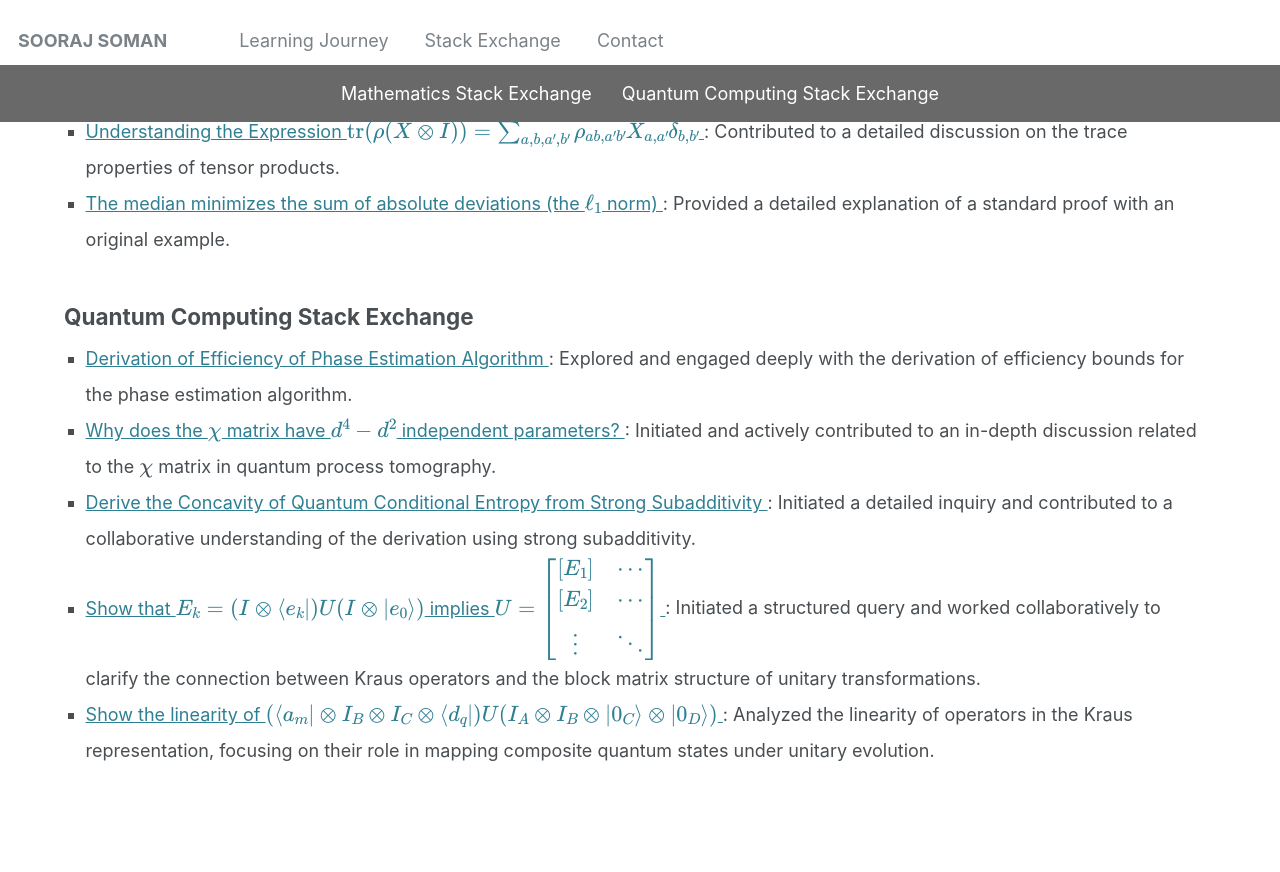
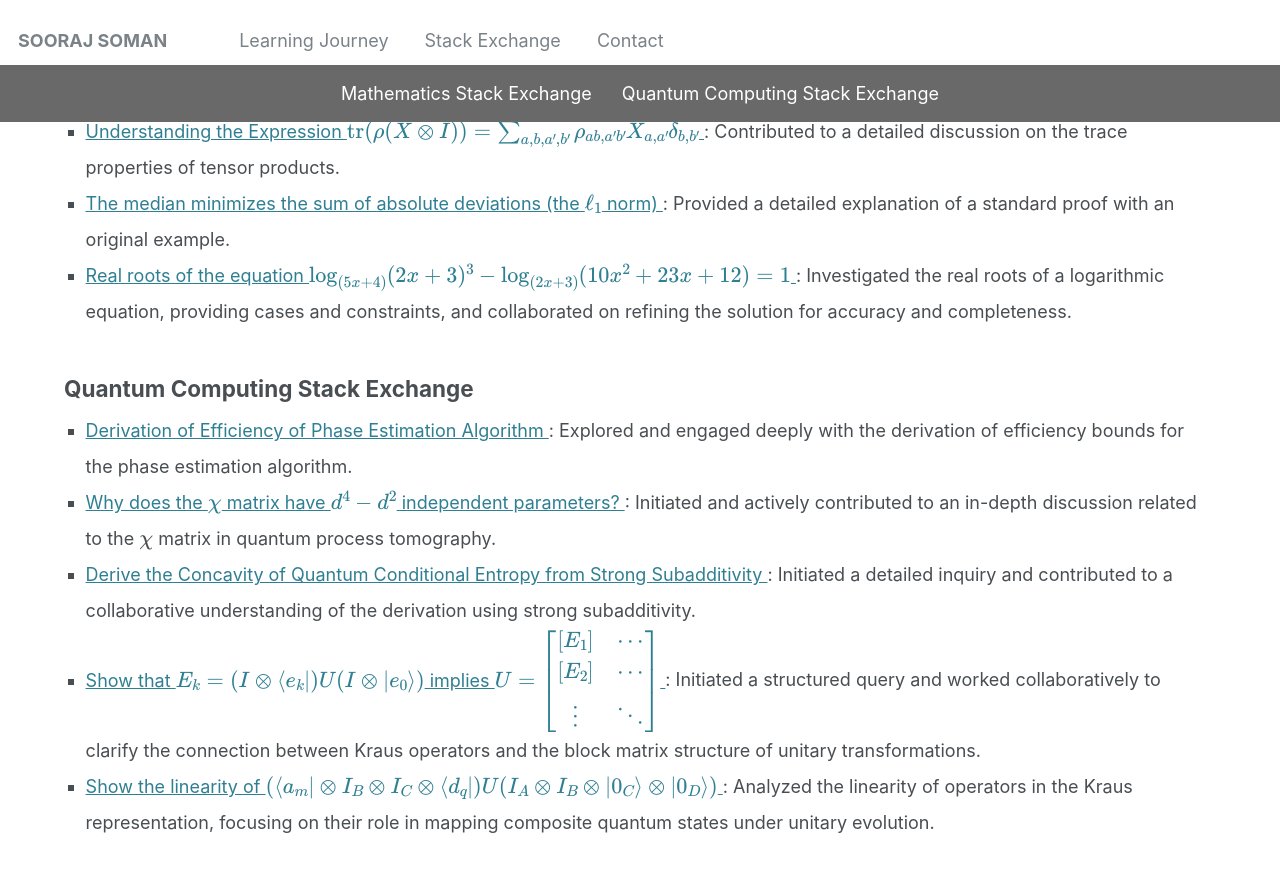
Before and after one commit to soorajss1729/soorajss1729.github.io, a Jekyll site: the page built from _stac/stac.md, in a window 1280 px wide and 900 px high, scrolled down 465 px. Shown: the top 872 px of the window. Built offline with Jekyll 4.4.1, drawn with Linux system fonts in a browser that asks for light colours.

Commit message:
Update stac.md

```diff
--- a/_stac/stac.md
+++ b/_stac/stac.md
@@ -81,6 +81,11 @@
         The median minimizes the sum of absolute deviations (the $\ell_1$ norm)
       </a>: Provided a detailed explanation of a standard proof with an original example.
     </li>
+    <li>
+      <a href="https://math.stackexchange.com/questions/3204168/real-roots-of-the-equation-log-5x42x33-log-2x310x223x12-1">
+Real roots of the equation $\log_{(5x+4)}(2x+3)^3-\log_{(2x+3)}(10x^2+23x+12)=1$
+      </a>: Investigated the real roots of a logarithmic equation, providing cases and constraints, and collaborated on refining the solution for accuracy and completeness.
+    </li>
   </ul>
 </div>
 
```
